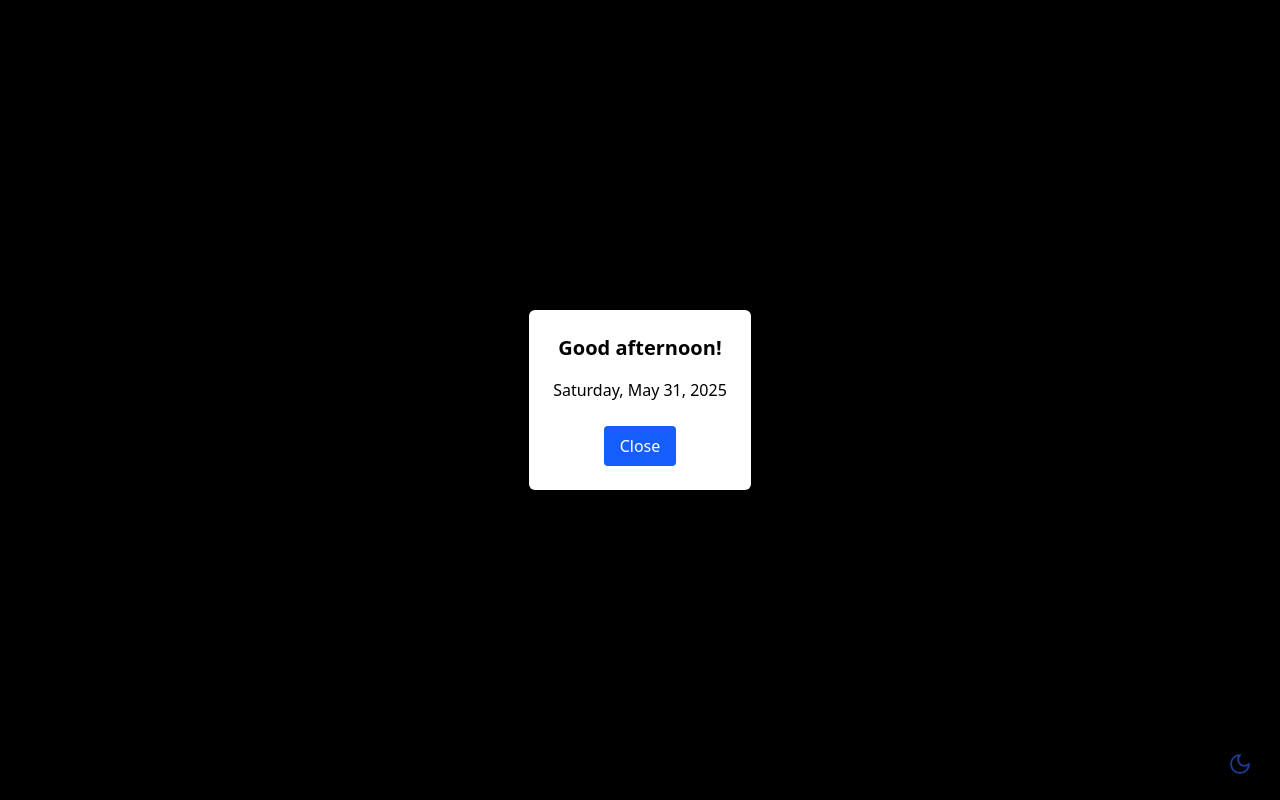
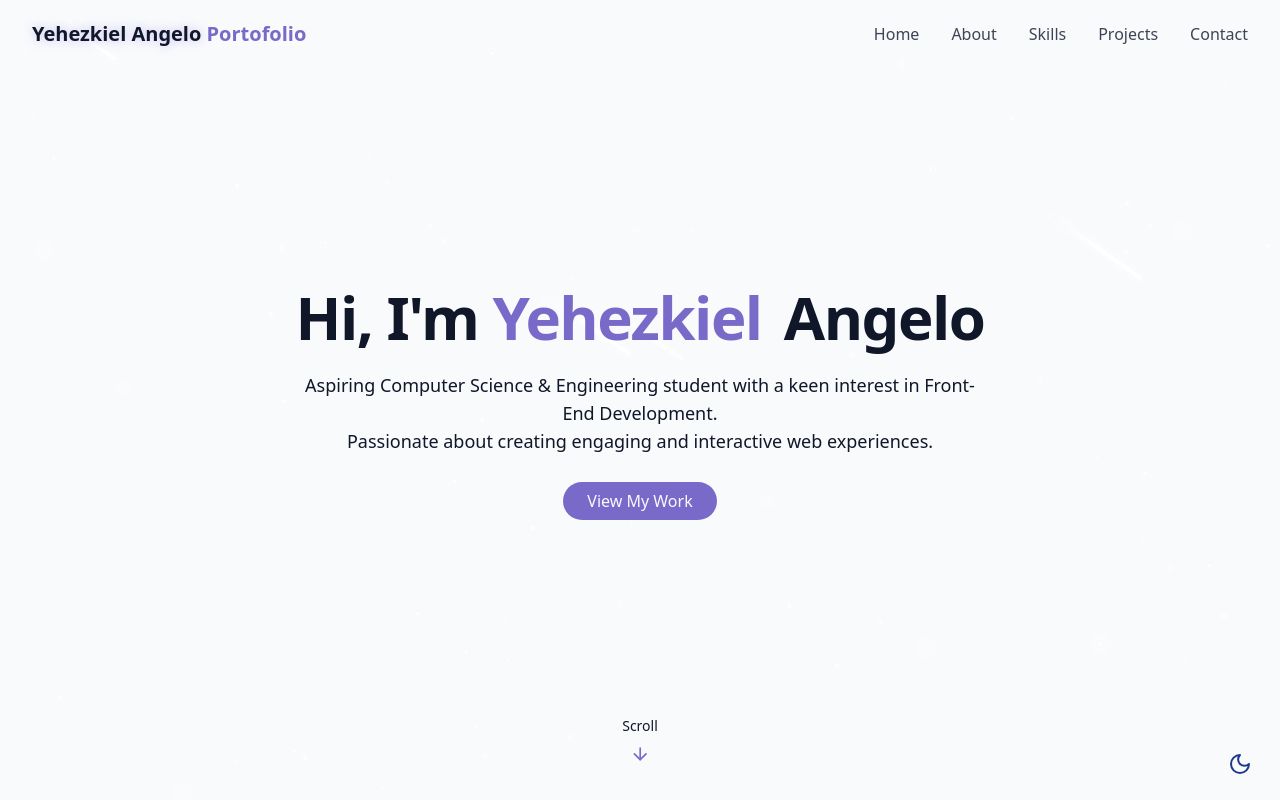
Before and after one commit to yehezkielwinatali/portofolio1, a React (Vite) app: page / in a window 1280 px wide. Shown: the top 800 px of the page. Built offline with nearby package versions, Linux system fonts and the light colour scheme.

Commit message:
remove greeting

```diff
--- a/src/components/GreetingAlert.jsx
+++ /dev/null
@@ -1,49 +0,0 @@
-import { useState, useEffect } from "react";
-
-const GreetingAlert = ({ onClose }) => {
-  const [greeting, setGreeting] = useState("");
-  const [dateString, setDateString] = useState("");
-
-  useEffect(() => {
-    const now = new Date();
-    const hour = now.getHours();
-
-    let greet = "";
-    if (hour < 12) greet = "Good morning";
-    else if (hour < 18) greet = "Good afternoon";
-    else greet = "Good evening";
-
-    setGreeting(greet);
-
-    const options = {
-      weekday: "long",
-      year: "numeric",
-      month: "long",
-      day: "numeric",
-    };
-    setDateString(now.toLocaleDateString(undefined, options));
-  }, []);
-
-  return (
-    <div
-      className="fixed inset-0 bg-black bg-opacity-50 flex items-center justify-center z-50"
-      onClick={onClose}
-    >
-      <div
-        className="bg-white p-6 rounded-md shadow-lg max-w-sm text-center"
-        onClick={(e) => e.stopPropagation()}
-      >
-        <h2 className="text-xl font-semibold mb-4 text-black">{greeting}!</h2>
-        <p className="mb-6 text-black">{dateString}</p>
-        <button
-          onClick={onClose}
-          className="px-4 py-2 bg-blue-600 text-white rounded hover:bg-blue-700"
-        >
-          Close
-        </button>
-      </div>
-    </div>
-  );
-};
-
-export default GreetingAlert;
--- a/src/pages/Home.jsx
+++ b/src/pages/Home.jsx
@@ -7,17 +7,11 @@ import Skills from "../components/Skills";
 import Projects from "../components/Projects";
 import Footer from "../components/Footer";
 import Contact from "../components/Contact";
-import GreetingAlert from "../components/GreetingAlert";
 import { useState } from "react";
 
 const Home = () => {
-  const [showGreeting, setShowGreeting] = useState(true);
-  const closeGreeting = () => {
-    setShowGreeting(false);
-  };
   return (
     <div className="min-h-screen bg-background text-foreground overflow-x-hidden">
-      {showGreeting && <GreetingAlert onClose={closeGreeting} />}
       {/* Theme Toggle */}
       <ThemeToggle />
 
```
